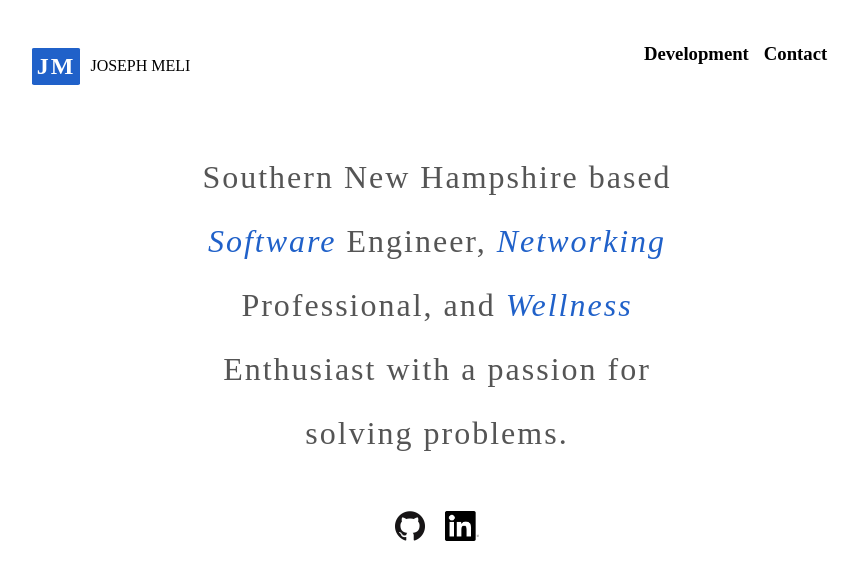
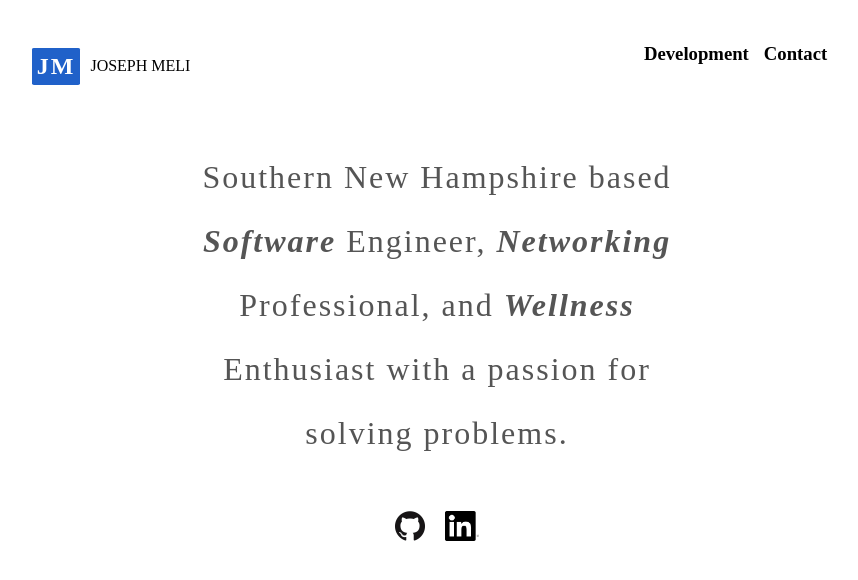
Before and after one commit to JosephMeli/josepmeli.io, a React (Create React App) app: page / in a window 1280 px wide. Shown: the top 580 px of the page, without its empty margins (203-1061 px from the left). Built offline with nearby package versions, Linux system fonts and the light colour scheme; what react-animations would draw is missing.

Commit message:
adjusted homepage

```diff
--- a/src/components/Home.js
+++ b/src/components/Home.js
@@ -32,7 +32,7 @@ const StyledView = styled.div`
  `;
 
  const ImportantText = styled.span`
-    color: #2061c9;
+    font-weight: bold;
     font-style: italic;
  `;
 
```
